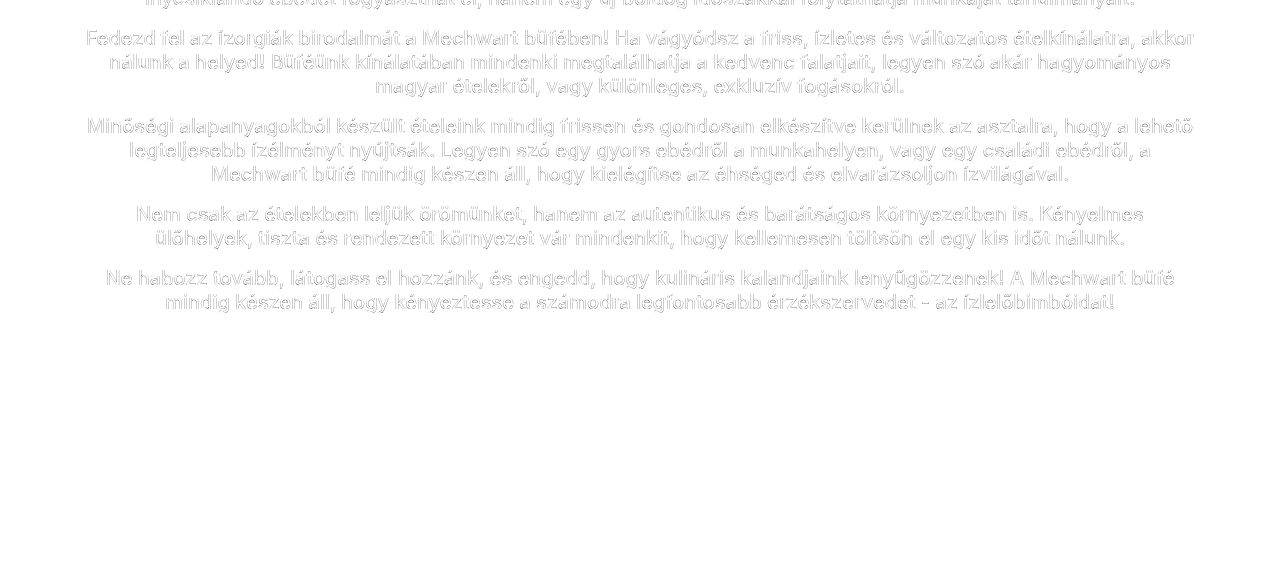
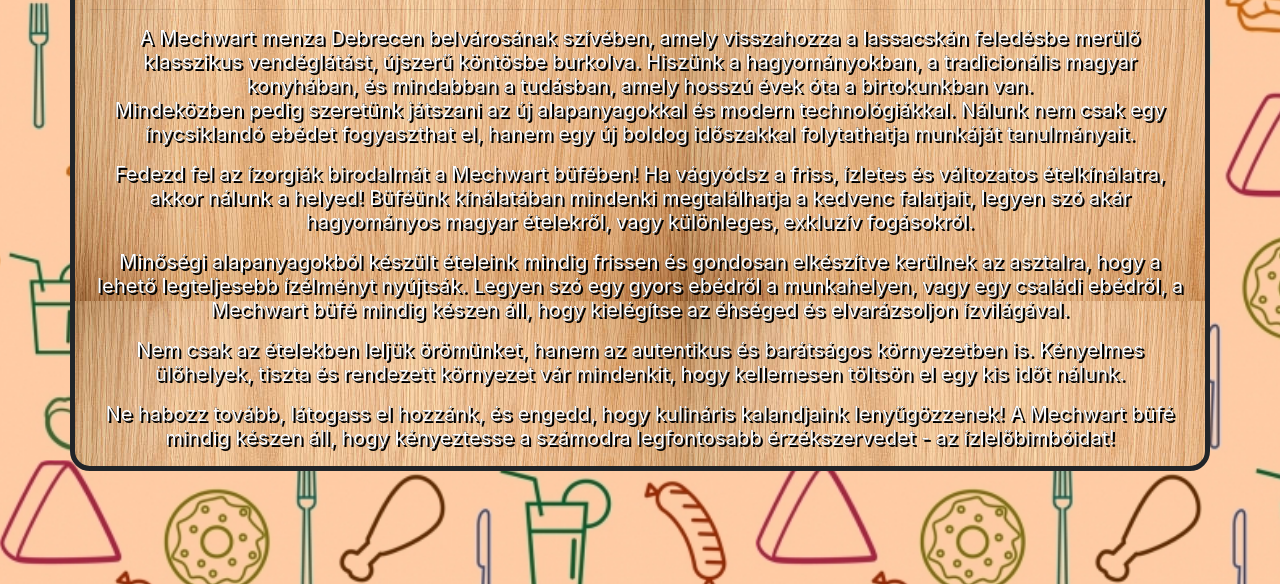
Before and after one commit to Bence2oo7/2023_9b_mechwart_bufe_3cs, a plain HTML site: page fooldal.html in a window 1280 px wide. Shown: the part 281-865 px from the top of the page. Before the commit the page ends 800 px from the top, so only its background shows below. Drawn offline with nearby package versions, Linux system fonts and the light colour scheme.

Commit message:
Főoldal design újítása

```diff
--- a/fooldal.html
+++ b/fooldal.html
@@ -36,8 +36,9 @@
      </div>
     </header>
     <main>
+      <div class="container szoveg_hatter">
       <h1 class="display-4 h2 text-white text-center my-4">Hideg és Meleg étel rendelés</h1>
-    <div class="container">
+      <hr>
       <p class="h5 my-3 text-white text-center">A Mechwart menza Debrecen belvárosának szívében, amely visszahozza a lassacskán feledésbe merülő klasszikus vendéglátást, újszerű köntösbe burkolva. Hiszünk a hagyományokban, a tradicionális magyar konyhában, és mindabban a tudásban, amely hosszú évek óta a birtokunkban van.<br>
       Mindeközben pedig szeretünk játszani az új alapanyagokkal és modern technológiákkal. Nálunk nem csak egy ínycsiklandó ebédet fogyaszthat el, hanem egy új boldog időszakkal folytathatja munkáját tanulmányait.</p>
       <p class="h5 my-3 text-white text-center">Fedezd fel az ízorgiák birodalmát a Mechwart büfében! Ha vágyódsz a friss, ízletes és változatos ételkínálatra, akkor nálunk a helyed! Büféünk kínálatában mindenki megtalálhatja a kedvenc falatjait, legyen szó akár hagyományos magyar ételekről, vagy különleges, exkluzív fogásokról.</p>
--- a/stilus.css
+++ b/stilus.css
@@ -1,5 +1,7 @@
 .kapcsolat_felsorolas{
     list-style-type: circle;
+    -webkit-text-stroke: 0.005cm black;
+    text-shadow: 2px 2px black;
 }
 iframe{
     width: 1140px;
@@ -7,10 +9,18 @@ iframe{
     margin: 0 auto;
 }
 body{
-    background-image: url("hatter2.jpg");
+    background-image: url("hatter1.jpg");
     background-repeat:repeat;
     background-size: 20cm;
 }
-p, li, h1{
+p, h1{
     -webkit-text-stroke: 0.005cm black;
+    text-shadow: 2px 2px black;
 }
+.szoveg_hatter{
+    border: 5px solid;
+    background-image: url("fa_hatter.jpg");
+    border-radius: 20px;
+    margin-top: 3cm;
+    margin-bottom: 3cm;
+}
```
Also changed, not shown: fa_hatter.jpg (added).
